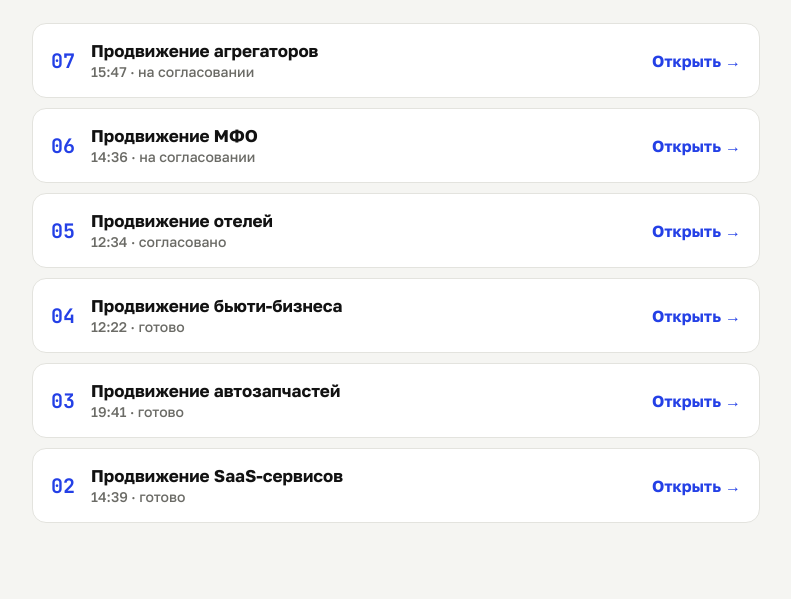
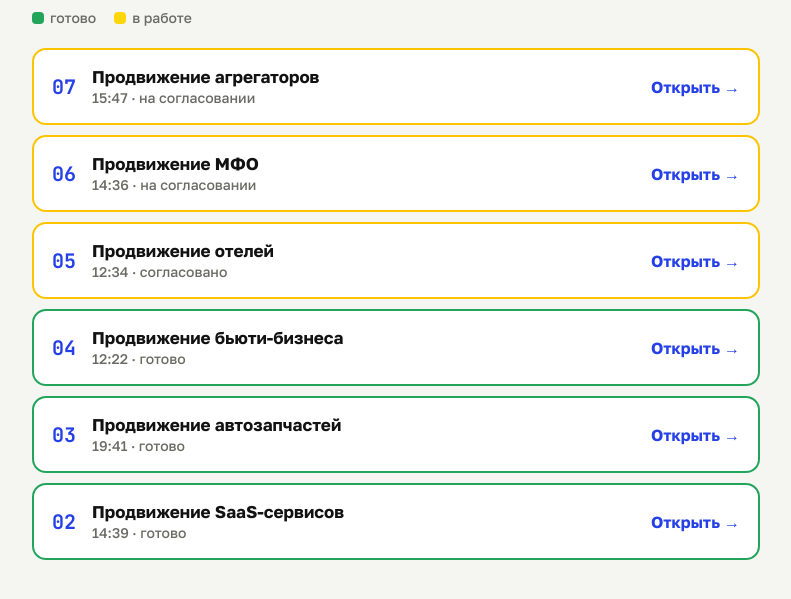
Before and after one commit to skiki-rokiw/video-review, a plain HTML site: page index.html in a window 1280 px wide. Shown: the part 113-712 px from the top of the page, without its empty margins (244-1035 px from the left). Drawn offline with Linux system fonts and the light colour scheme.

Commit message:
Add files via upload

```diff
--- a/index.html
+++ b/index.html
@@ -11,14 +11,18 @@ a.v:hover{border-color:var(--ink)}
 .n{font-family:"JetBrains Mono",monospace;font-weight:700;font-size:20px;color:var(--cob)}
 .t b{display:block;font-size:17px}.t span{font-size:14px;color:var(--sub)}
 .go{font-weight:700;color:var(--cob)}
+a.v.ok{border:2px solid #22A55B}
+a.v.wip{border:2px solid #FFC400}
+.lg{display:flex;gap:18px;font-size:14px;color:var(--sub);margin:-14px 0 22px}.lg i{display:inline-block;width:12px;height:12px;border-radius:4px;margin-right:6px;vertical-align:-1px}
 </style></head><body><div class="w">
 <div class="s">Смотрящий по маркетингу · серия видео</div>
 <h1>Согласование видео</h1>
-<!-- новое видео: скопируйте блок <a> ниже и поменяйте номер/папку -->
-<a class="v" href="video-07/"><span class="n">07</span><span class="t"><b>Продвижение агрегаторов</b><span>15:47 · на согласовании</span></span><span class="go">Открыть →</span></a>
-<a class="v" href="video-06/"><span class="n">06</span><span class="t"><b>Продвижение МФО</b><span>14:36 · на согласовании</span></span><span class="go">Открыть →</span></a>
-<a class="v" href="video-05/"><span class="n">05</span><span class="t"><b>Продвижение отелей</b><span>12:34 · согласовано</span></span><span class="go">Открыть →</span></a>
-<a class="v" href="video-04/"><span class="n">04</span><span class="t"><b>Продвижение бьюти-бизнеса</b><span>12:22 · готово</span></span><span class="go">Открыть →</span></a>
-<a class="v" href="video-03/"><span class="n">03</span><span class="t"><b>Продвижение автозапчастей</b><span>19:41 · готово</span></span><span class="go">Открыть →</span></a>
-<a class="v" href="video-02/"><span class="n">02</span><span class="t"><b>Продвижение SaaS-сервисов</b><span>14:39 · готово</span></span><span class="go">Открыть →</span></a>
+<div class="lg"><span><i style="background:#22A55B"></i>готово</span><span><i style="background:#FFD60A"></i>в работе</span></div>
+<!-- новое видео: скопируйте блок <a> ниже и поменяйте номер/папку; class="v ok" - готово (зеленый), class="v wip" - в работе (желтый) -->
+<a class="v wip" href="video-07/"><span class="n">07</span><span class="t"><b>Продвижение агрегаторов</b><span>15:47 · на согласовании</span></span><span class="go">Открыть →</span></a>
+<a class="v wip" href="video-06/"><span class="n">06</span><span class="t"><b>Продвижение МФО</b><span>14:36 · на согласовании</span></span><span class="go">Открыть →</span></a>
+<a class="v wip" href="video-05/"><span class="n">05</span><span class="t"><b>Продвижение отелей</b><span>12:34 · согласовано</span></span><span class="go">Открыть →</span></a>
+<a class="v ok" href="video-04/"><span class="n">04</span><span class="t"><b>Продвижение бьюти-бизнеса</b><span>12:22 · готово</span></span><span class="go">Открыть →</span></a>
+<a class="v ok" href="video-03/"><span class="n">03</span><span class="t"><b>Продвижение автозапчастей</b><span>19:41 · готово</span></span><span class="go">Открыть →</span></a>
+<a class="v ok" href="video-02/"><span class="n">02</span><span class="t"><b>Продвижение SaaS-сервисов</b><span>14:39 · готово</span></span><span class="go">Открыть →</span></a>
 </div></body></html>
```
